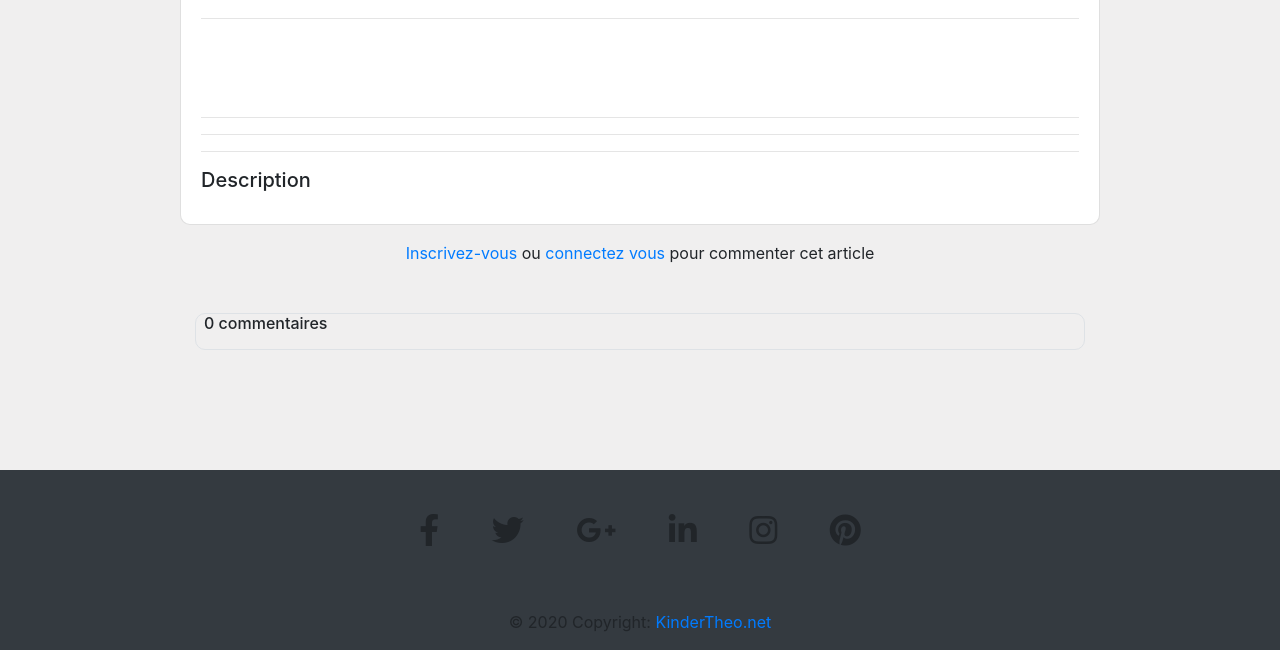
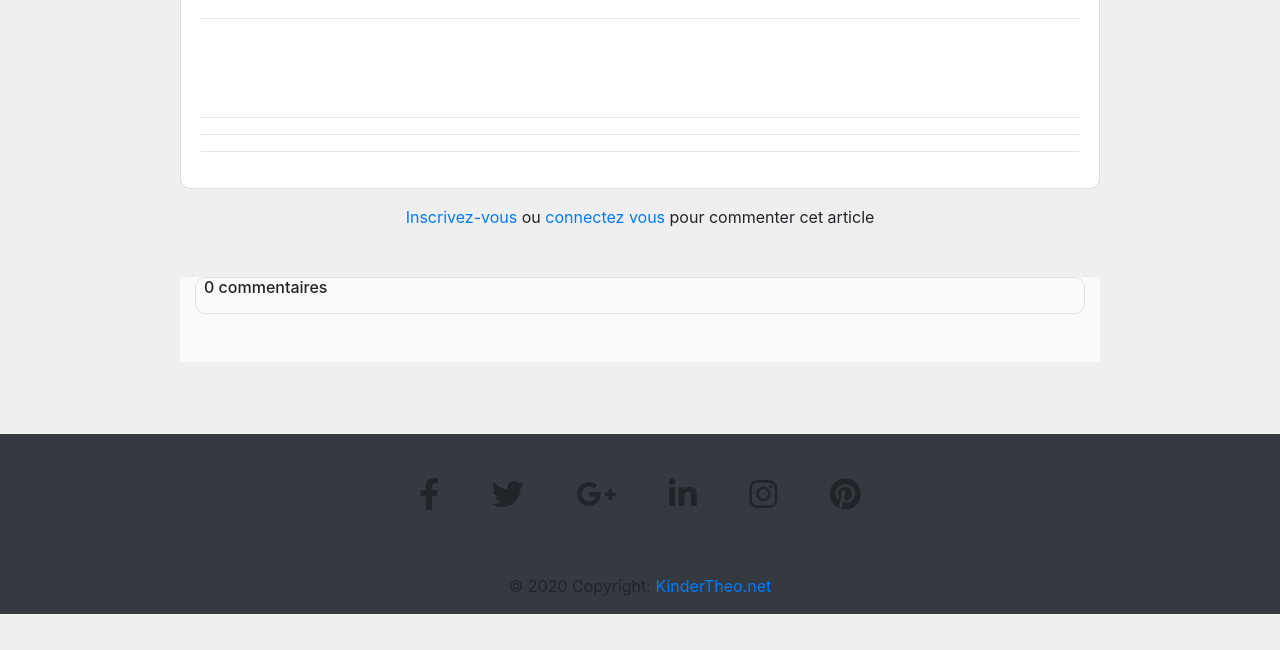
Before and after one commit to kindertheo/P6-SnowTricks, a Symfony app: template templates/tricks/display.html.twig in a window 1280 px wide. Shown: the part 835-1485 px from the top of the page. After the commit the page ends 1449 px from the top, so only its background shows below. Run offline with Twig, Linux system fonts and the light colour scheme; the template is opened without the code that fills it, so the values that code supplies are empty; some libraries are stand-ins or nearby versions.

Commit message:
bg light

```diff
--- a/templates/account/login.html.twig
+++ b/templates/account/login.html.twig
@@ -6,7 +6,7 @@
 
     <div class="container">
 
-        <div class="row">
+        <div class="row text-center">
             <div class="col-md-3">&nbsp;</div>
             <div class="col-md-6">
                 <div class="bg-light py-3 px-3">
--- a/templates/tricks/display.html.twig
+++ b/templates/tricks/display.html.twig
@@ -79,7 +79,6 @@
                         <p class="card-text"></p>
                         <hr>
                         <hr>
-                        <h5 class="card-title">Description</h5>
                         <p class="card-text text-justify">{{ tricks.description }}</p>
                     </div>
                 </div>
@@ -87,11 +86,9 @@
 
 
 
-                <!--  End Trick -->
-
                 <!-- Start Comment Add Form -->
                 {% if app.user %}
-                    <div class="col-lg-12 px-0 mt-3 mb-3">
+                    <div class="col-lg-12 px-0 mt-3 mb-3 bg-light">
                         <div class="border entry-comments">
                             <h2 class="h4 col pt-3">Ecrivez un commentaire</h2>
                             <hr>
@@ -117,13 +114,13 @@
 
                 <!-- Start Comments -->
                 <span class="comments-anchor" id="comments-block"></span>
-                <div class="col-md-12">
+                <div class="col-md-12 bg-light">
                     <div class="mb-3">
                         <div class="border entry-comments">
                             <h6 class="mb-3 pl-2">{{ pagination.getAll | length }} commentaires</h6>
                             <ul class="entry-comments-list list-unstyled">
                                 {% for comment in pagination.data %}
-                                    <div class="row mb-3 pl-2">
+                                    <div class="row mb-3 pl-2 bg-light">
                                         <span class="comment-anchor" id="{{ comment.id }}"></span>
                                         <div class="col-md-2 col-sm-4 col-xs-6">
                                             <img src="{{ comment.author.picture }}" class="rounded-circle" alt="{{ comment.author.fullName}}">
```
